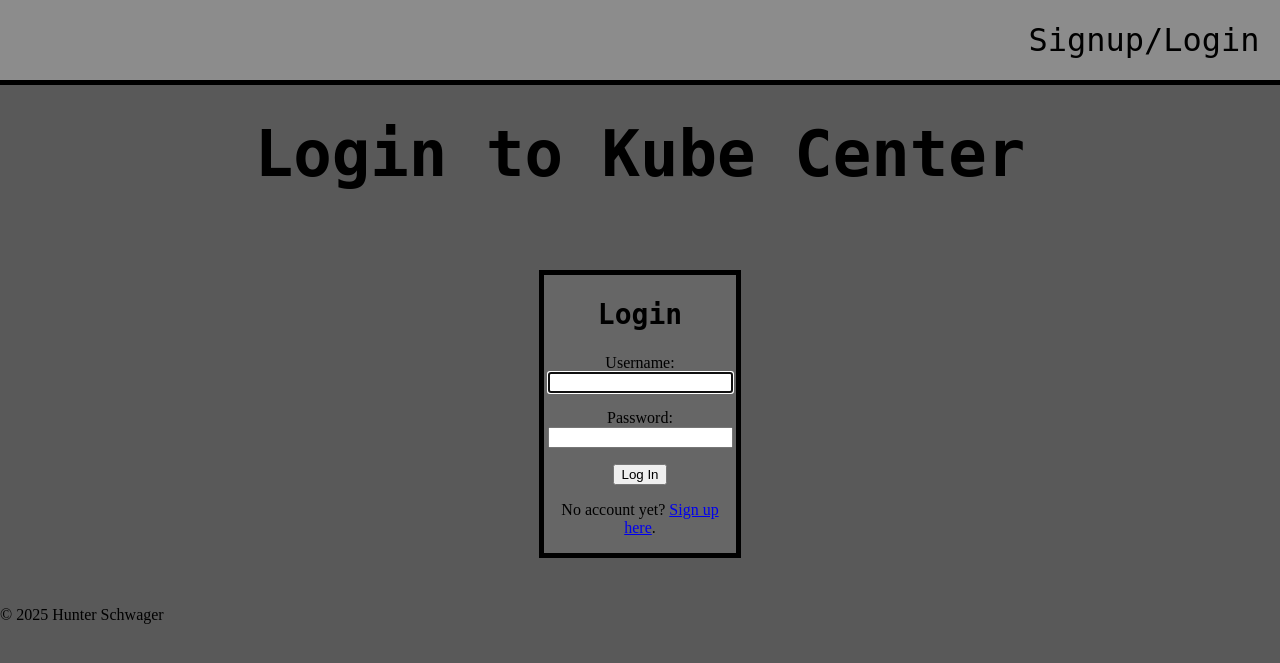
After one commit to HSchwag/Kubernetes_Portfolio_Project, a Django app: page /login/ in a window 1280 px wide. The commit adds this page. Shown: the top 663 px of the page. Run offline with Django 5.2, Linux system fonts and the light colour scheme.

Commit message:
creating more pages

```diff
--- a/core/static/css/style.css
+++ b/core/static/css/style.css
@@ -31,6 +31,12 @@ body {
   padding-top: 70px;
 }
 
+.center_parent {
+  display: flex;
+  align-items: center;
+  justify-content: center;
+}
+
 .home_page_body {
   margin: 2rem;
   border: 5px solid #000;
@@ -53,3 +59,13 @@ body {
   color: #b32d00;
   font-weight: bold;
 }
+
+.account_body {
+  display: inline-block;
+  align-self: center;
+  margin: 2rem;
+  border: 5px solid #000;
+  text-align: center;
+  background: #666;
+  width: 15%;
+}
--- /dev/null
+++ b/core/templates/base.html
@@ -0,0 +1,35 @@
+{% load static %}
+<!DOCTYPE html>
+
+<html lang="en">
+<head>
+    <meta charset="UTF-8">
+    <meta name="viewport" content="width=device-width, initial-scale=1.0">
+    <title>{% block title %}Kube Center{% endblock %}</title>
+    <link rel="stylesheet" href="{% static 'css/style.css' %}?v=1.1">
+    <link rel="icon" type="image/x-icon" href="{% static 'images/favicon.ico' %}">
+</head>
+<body>
+    <header>
+        <div class="menu_bar">
+            <div class="login_signup_button">
+                <p>Signup/Login</p>
+            </div>
+        </div>
+        <h1>{% block header %}Kube Center{% endblock %}</h1>
+    </header>
+
+    <main>
+        {% block content %}
+        <div class="home_page_body">
+            <h2>A Kubernetes Portfolio Project</h2>
+            <p>Check out my GitHub https://github.com/HSchwag and LinkedIn www.linkedin.com/in/hunter-schwager-851413149</p>
+        </div>
+        {% endblock %}
+    </main>
+
+    <footer>
+        <p>&copy; 2025 Hunter Schwager</p>
+    </footer>
+</body>
+</html>
--- /dev/null
+++ b/core/templates/login.html
@@ -0,0 +1,21 @@
+{% extends "base.html" %}
+
+{% block title %}Login - Kube Center{% endblock %}
+
+{% block header %}Login to Kube Center{% endblock %}
+
+{% block content %}
+<div class="center_parent">
+    <div class="account_body">
+        <h2>Login</h2>
+
+        <form method="post">
+            {% csrf_token %}
+            {{ form.as_p }}  <!-- Django automatically renders the username & password fields -->
+            <button type="submit">Log In</button>
+        </form>
+
+        <p>No account yet? <a href="{% url 'signup' %}">Sign up here</a>.</p>
+    </div>
+</div>
+{% endblock %}
```
Also changed, not shown: core/templates/home.html (+9 -29 lines), core/templates/signup.html (added, +21 -0 lines).
